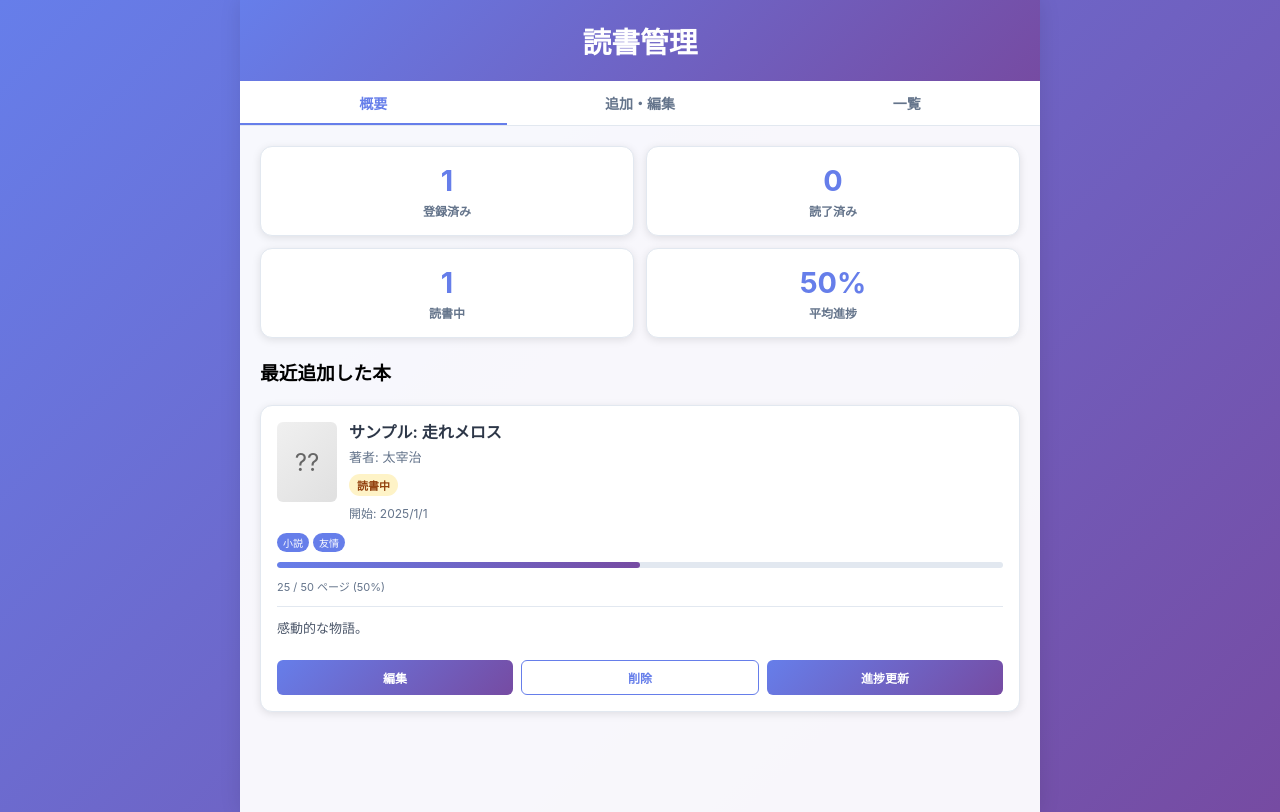
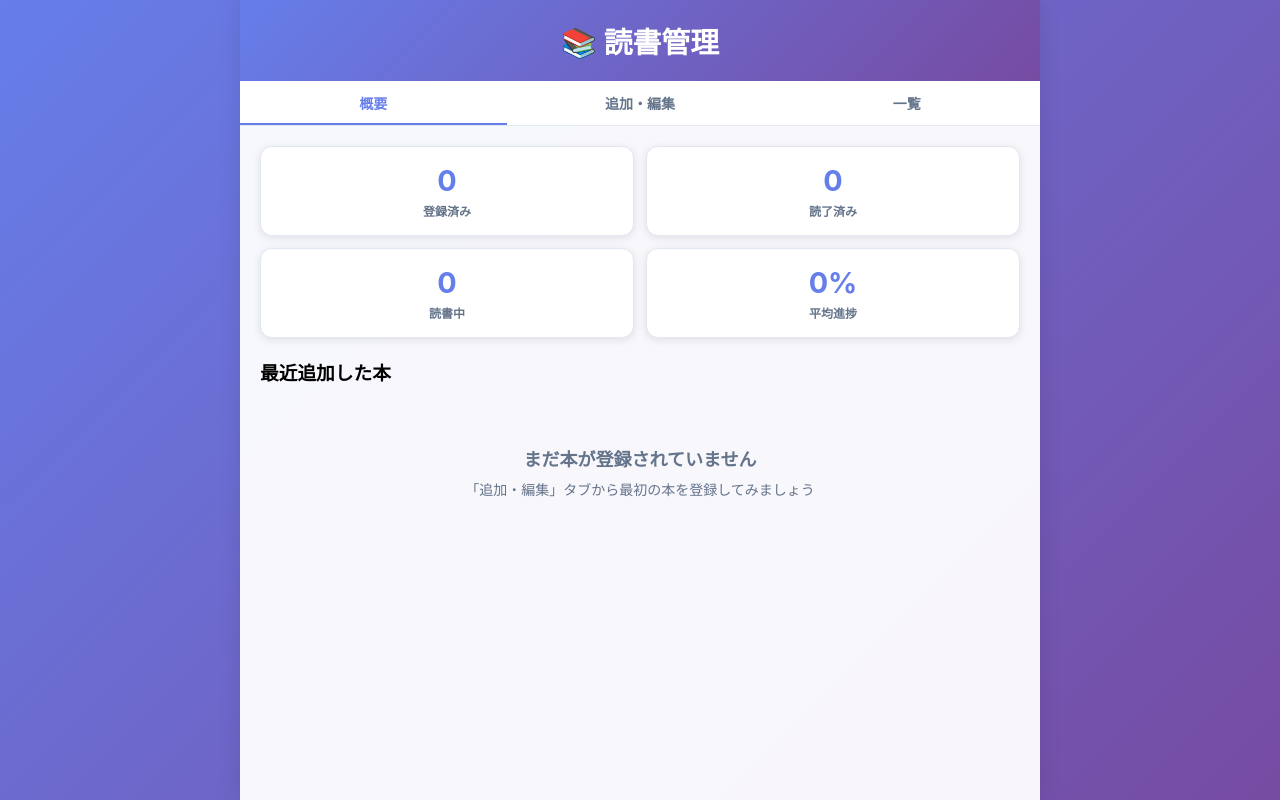
Before and after one commit to ebi5207/read-manager, a plain HTML site: page index.html in a window 1280 px wide. Drawn offline with Linux system fonts and the light colour scheme.

Commit message:
Update index.html

```diff
--- a/index.html
+++ b/index.html
@@ -5,7 +5,7 @@
     <meta name="viewport" content="width=device-width, initial-scale=1.0">
     <title>読書管理アプリ</title>
     <style>
-        /* CSSは変更ありませんが、見やすさのために折りたたんでいます */
+        /* CSS部分は変更ありません */
         * {
             margin: 0;
             padding: 0;
@@ -19,7 +19,7 @@
             -webkit-overflow-scrolling: touch;
         }
         .container {
-            max-width: 800px; /* PC表示時の最大幅を設定 */
+            max-width: 800px;
             margin: 0 auto;
             background: rgba(255, 255, 255, 0.95);
             min-height: 100vh;
@@ -45,7 +45,7 @@
             background: white;
             border-bottom: 1px solid #e2e8f0;
             position: sticky;
-            top: 69px; /* ヘッダーの高さに合わせて調整 */
+            top: 69px;
             z-index: 99;
         }
         .tab {
@@ -197,7 +197,7 @@
 <body>
     <div class="container">
         <header class="header">
-            <h1>読書管理</h1>
+            <h1>📚 読書管理</h1>
         </header>
 
         <div class="tabs">
@@ -365,12 +365,10 @@
                 if (storedBooks) {
                     books = JSON.parse(storedBooks);
                 } else {
-                    books = [{
-                        id: 1, title: "サンプル: 走れメロス", author: "太宰治", totalPages: 50, currentPage: 25, status: "reading",
-                        startDate: "2025-01-01", endDate: null, tags: ["小説", "友情"], notes: "感動的な物語。",
-                        coverImage: null, dateAdded: new Date('2025-01-15T12:00:00Z').toISOString()
-                    }];
-                    saveBooks();
+                    // ★★★★★★★★★★★★★★★★★★★★★★★★★★★
+                    // サンプルデータを削除し、空の配列で初期化するように変更
+                    // ★★★★★★★★★★★★★★★★★★★★★★★★★★★
+                    books = [];
                 }
             }
 
@@ -387,8 +385,7 @@
                 } else if (tabName === 'dashboard') {
                     updateAllDisplays();
                 } else if (tabName === 'add') {
-                     // フォームが「追加」モードのときだけリセットする
-                    if (formTitle.textContent.includes('新しい本')) {
+                     if (formTitle.textContent.includes('新しい本')) {
                         resetForm();
                     }
                 }
@@ -479,7 +476,7 @@
                 const tagsHtml = book.tags && book.tags.length > 0
                     ? `<div class="tags">${book.tags.map(tag => `<span class="tag">${tag}</span>`).join('')}</div>` : '';
 
-                const coverHtml = book.coverImage ? `<img src="${book.coverImage}" alt="${book.title}">` : '??';
+                const coverHtml = book.coverImage ? `<img src="${book.coverImage}" alt="${book.title}">` : '📖';
 
                 const notesHtml = book.notes ? book.notes.replace(/\n/g, '<br>') : '';
 
@@ -509,7 +506,7 @@
                 `;
             }
 
-            // --- イベントリスナー (概要と一覧タブのカード操作をここで一括処理) ---
+            // --- イベントリスナー ---
             mainElement.addEventListener('click', e => {
                 const card = e.target.closest('.book-card');
                 if (!card) return;
```
